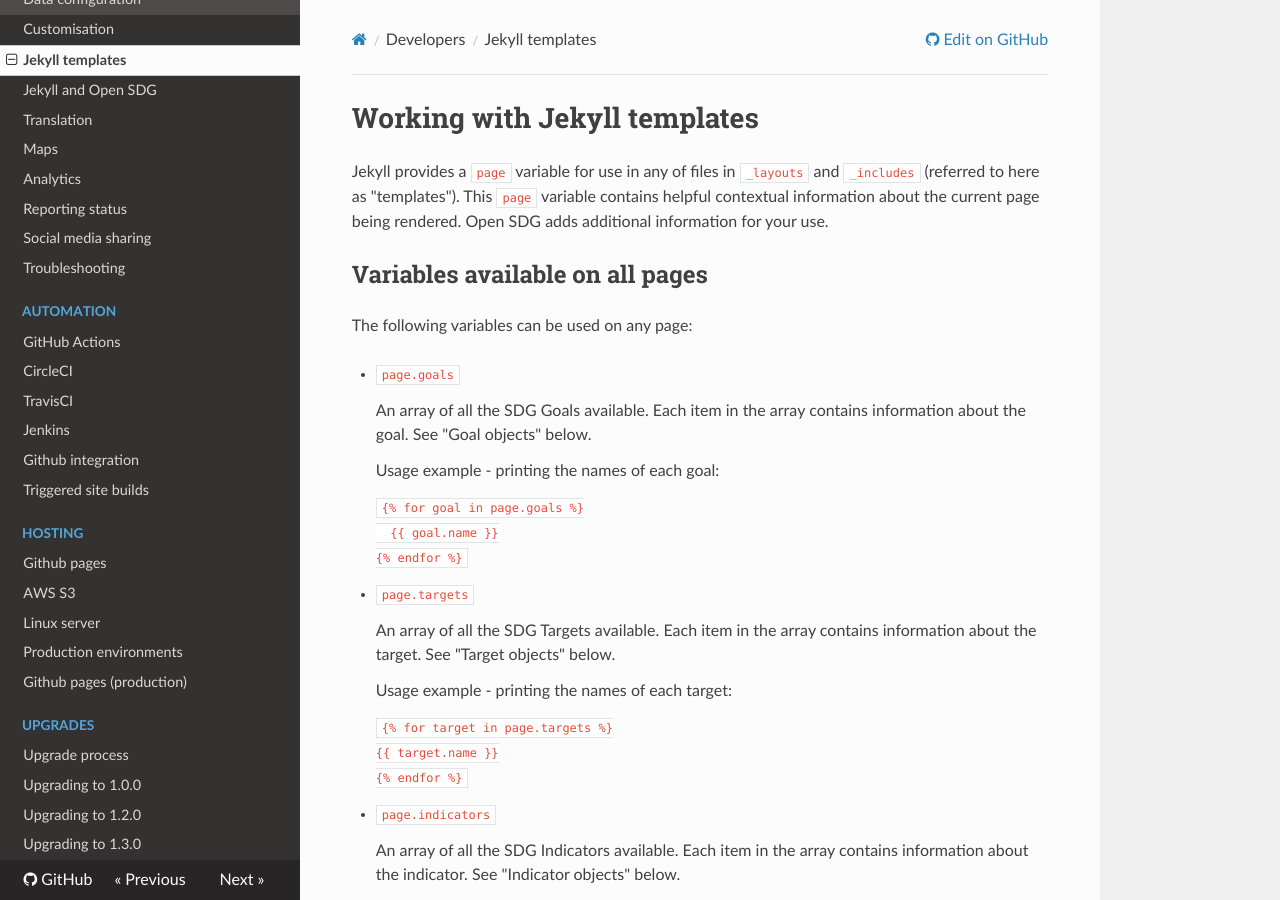
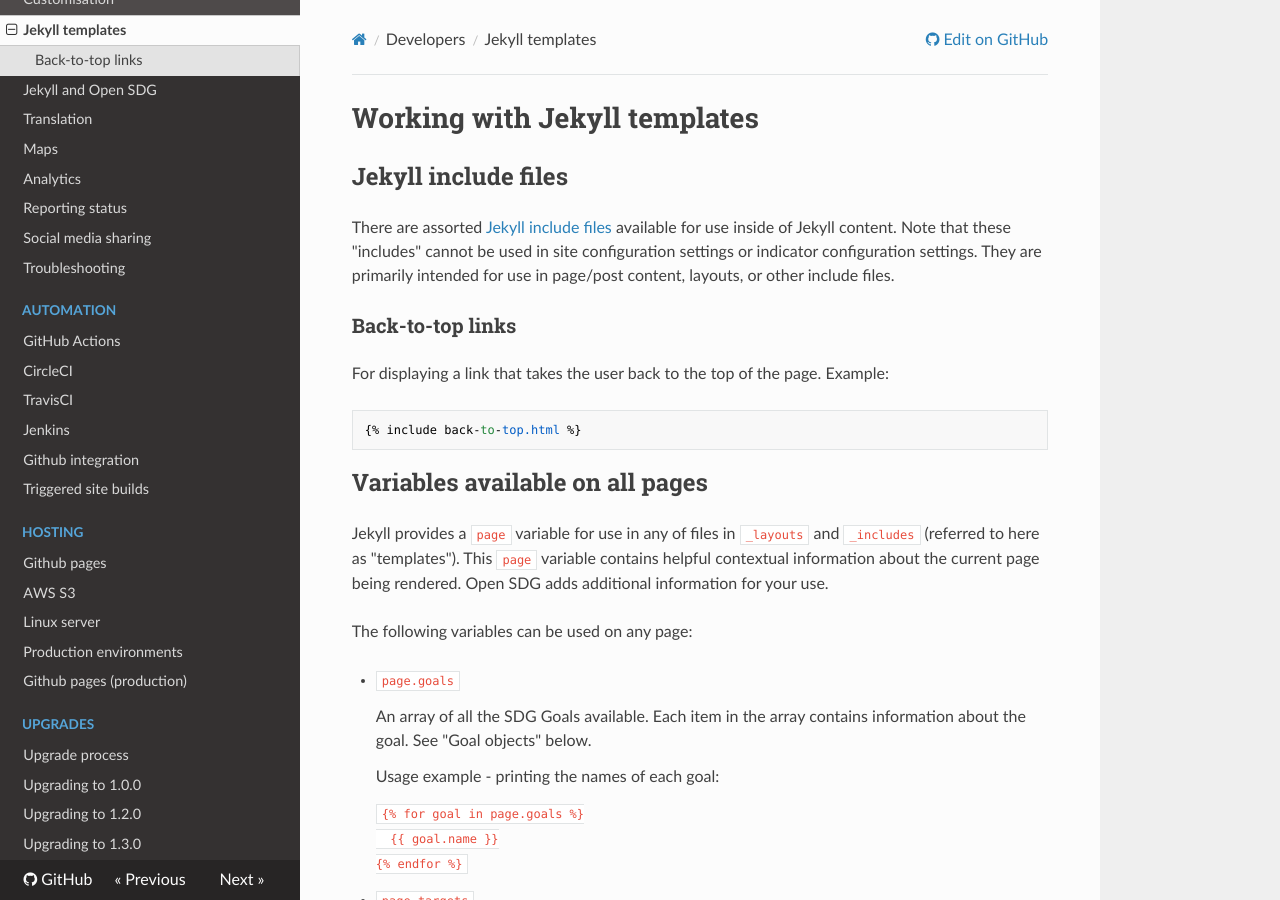
Before and after one commit to open-sdg/open-sdg, an MkDocs documentation site: the page built from docs/jekyll-templates.md, in a window 1280 px wide and 900 px high. Built offline with MkDocs 1.6.1, drawn with Linux system fonts in a browser that asks for light colours; nearby versions of some CDN libraries; old or Windows-style settings are respelled for this version of MkDocs.

Commit message:
Documentation of back-to-top include file

````diff
--- a/docs/jekyll-templates.md
+++ b/docs/jekyll-templates.md
@@ -1,8 +1,20 @@
 <h1>Working with Jekyll templates</h1>
 
-Jekyll provides a `page` variable for use in any of files in `_layouts` and `_includes` (referred to here as "templates"). This `page` variable contains helpful contextual information about the current page being rendered. Open SDG adds additional information for your use.
+## Jekyll include files
+
+There are assorted [Jekyll include files](https://jekyllrb.com/docs/includes/) available for use inside of Jekyll content. Note that these "includes" cannot be used in site configuration settings or indicator configuration settings. They are primarily intended for use in page/post content, layouts, or other include files.
+
+### Back-to-top links
+
+For displaying a link that takes the user back to the top of the page. Example:
+
+```
+{% include back-to-top.html %}
+```
 
 ## Variables available on all pages
+
+Jekyll provides a `page` variable for use in any of files in `_layouts` and `_includes` (referred to here as "templates"). This `page` variable contains helpful contextual information about the current page being rendered. Open SDG adds additional information for your use.
 
 The following variables can be used on any page:
 
````
